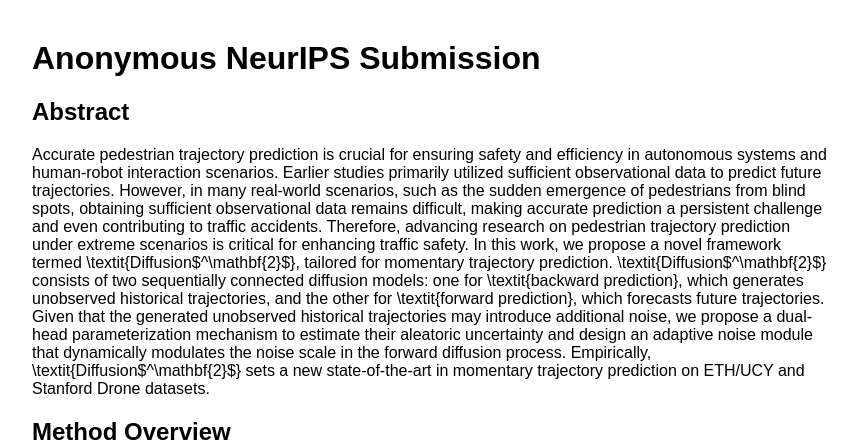
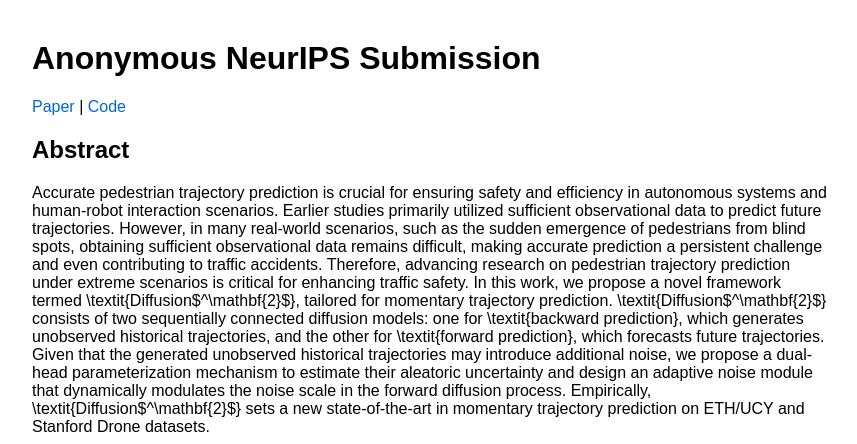
Before and after one commit to neurips2025-sub22690/neurips2025-22690, a plain HTML site: page docs/index.html in a window 1280 px wide. Shown: the top 444 px of the page, without its empty margins (208-1065 px from the left). Drawn offline with Linux system fonts and the light colour scheme.

Commit message:
Update index.html

```diff
--- a/docs/index.html
+++ b/docs/index.html
@@ -46,6 +46,10 @@
 </head>
 <body>
   <h1>Anonymous NeurIPS Submission</h1>
+  <p>
+    <a href="paper.pdf">Paper</a> |
+    <a href="https://github.com/anon-username/diffusion2">Code</a>
+  </p>
 
   <h2>Abstract</h2>
   <p>
```
